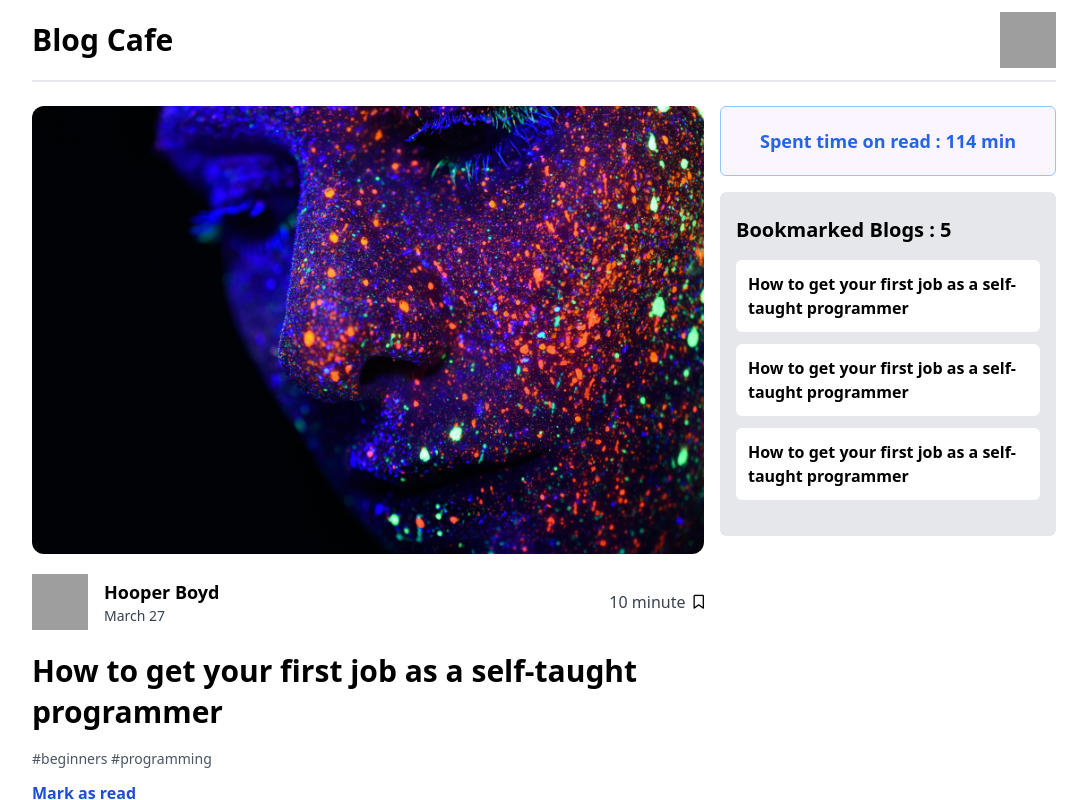
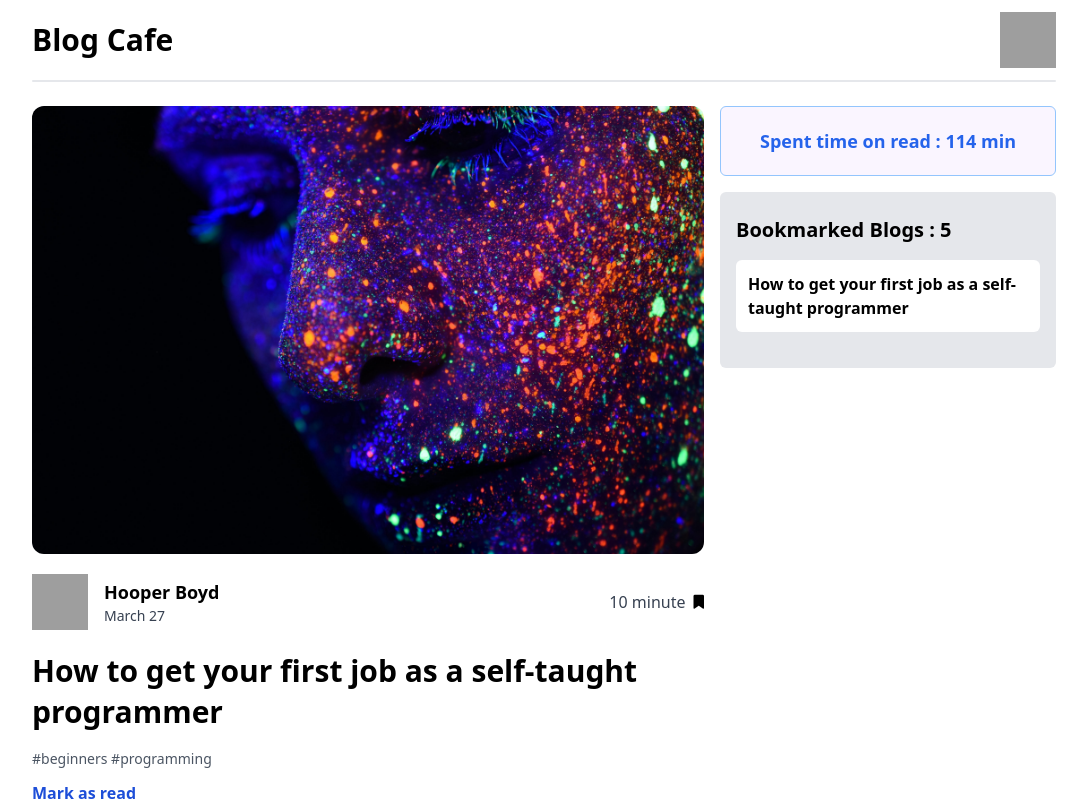
Before and after one commit to Robin0787/Blog-Cafe, a React (Vite) app: page / in a window 1280 px wide. Both pictures are taken after a click on the icon 794 px from the left and 602 px from the top of the page. Shown: the top 800 px of the page, without its empty margins (96-1183 px from the left). Built offline with nearby package versions, Linux system fonts and the light colour scheme; grey boxes are pictures that could not be loaded.

Commit message:
Completed design part

```diff
--- a/package.json
+++ b/package.json
@@ -13,7 +13,8 @@
     "@fortawesome/free-solid-svg-icons": "^6.4.0",
     "@fortawesome/react-fontawesome": "^0.2.0",
     "react": "^18.2.0",
-    "react-dom": "^18.2.0"
+    "react-dom": "^18.2.0",
+    "react-toastify": "^9.1.2"
   },
   "devDependencies": {
     "@types/react": "^18.0.28",
--- a/src/Components/Blogs.jsx
+++ b/src/Components/Blogs.jsx
@@ -1,26 +1,39 @@
 
 import React, { useEffect, useState } from 'react';
+import { toast, ToastContainer } from 'react-toastify';
+import 'react-toastify/dist/ReactToastify.css';
 import BookmarksCart from './BookmarksCart';
 import SingleBlog from './SingleBlog';
-
 const Blogs = () => {
     const [blogs, setBlogs] = useState([]);
+    const [allBookmarks, setAllBookmarks] = useState([]);
 
     useEffect(() => {
         fetch('Data.json')
             .then((res) => res.json())
             .then((data) => setBlogs(data));
     }, []);
-
+    function handleBookmark (topic) {
+        const isExists = allBookmarks.find(each => each === topic);
+        if(isExists) {
+            toast('Already Bookmarked');
+        }
+        else {
+            setAllBookmarks((prev) => [...prev, topic]);
+        }
+    }
     return (
+        <>
+        <ToastContainer position="top-center" autoClose={3000} pauseOnHover={false}/>
         <section className='w-full grid md:grid-cols-main gap-4'>
             <article>
                 {
-                    blogs.map(blog => <SingleBlog key={blog._id} blog={blog} />)
+                    blogs.map(blog => <SingleBlog key={blog._id} blog={blog} handleBookmark={handleBookmark}/>)
                 }
             </article>
-                <BookmarksCart />
+                <BookmarksCart allBookmarks={allBookmarks}/>
         </section>
+        </>
     );
 };
 
--- a/src/Components/BookmarksCart.jsx
+++ b/src/Components/BookmarksCart.jsx
@@ -1,7 +1,7 @@
 import React from 'react';
 import SingleBookmark from './SingleBookmark';
 
-const BookmarksCart = () => {
+const BookmarksCart = ({allBookmarks}) => {
     return (
         <article className=''>
             <div className='border border-blue-300 rounded-md bg-purple-50 text-blue-600 font-semibold flex justify-center items-center py-5 px-3 mb-4'>
@@ -9,9 +9,9 @@ const BookmarksCart = () => {
             </div>
             <div className='bg-gray-200 px-4 py-6 rounded-md'>
                 <h2 className="text-xl font-semibold mb-4">Bookmarked Blogs : {5}</h2>
-                <SingleBookmark />
-                <SingleBookmark />
-                <SingleBookmark />
+                {
+                    allBookmarks.map((topicName, index) => <SingleBookmark key={index} topicName={topicName}/>)
+                }
             </div>
         </article>
     );
--- a/src/Components/SingleBlog.jsx
+++ b/src/Components/SingleBlog.jsx
@@ -1,6 +1,9 @@
-import React from 'react';
-const SingleBlog = ({blog}) => {
+import React, { useState } from 'react';
+const SingleBlog = ({blog,handleBookmark}) => {
     const {_id,image, authorName, authorImage,date,time,topic} = blog;
+    const [isBookmarked, setIsBookmarked] = useState(false);
+
+
     return (
         <div>
             <img src={image} className="h-full w-full rounded-xl"/>
@@ -14,7 +17,11 @@ const SingleBlog = ({blog}) => {
               </div>
               <div className='flex justify-center items-center gap-2'>
                 <p className="text-md text-gray-700">{time} minute</p>
-                <p className="text-sm"><i className="fa-regular fa-bookmark cursor-pointer"></i></p>
+                <p className="text-sm">
+                  <i onClick={() => {setIsBookmarked(true); handleBookmark(topic)}}
+                    className={isBookmarked ? "fa-solid fa-bookmark cursor-pointer" : "fa-regular fa-bookmark cursor-pointer"}
+                    ></i>
+                </p>
               </div>
             </div>
             <h2 className="text-3xl font-bold mb-4 leading-snug">{topic}</h2>
--- a/src/Components/SingleBookmark.jsx
+++ b/src/Components/SingleBookmark.jsx
@@ -1,9 +1,9 @@
 import React from 'react';
 
-const SingleBookmark = () => {
+const SingleBookmark = ({topicName}) => {
     return (
         <div className='rounded-md bg-white p-3 my-3'>
-            <h2 className="text-md font-semibold">How to get your first job as a self-taught programmer</h2>
+            <h2 className="text-md font-semibold">{topicName}</h2>
         </div>
     );
 };
```
Also changed, not shown: 1 other file (tests, documents, lock files or other folders).
